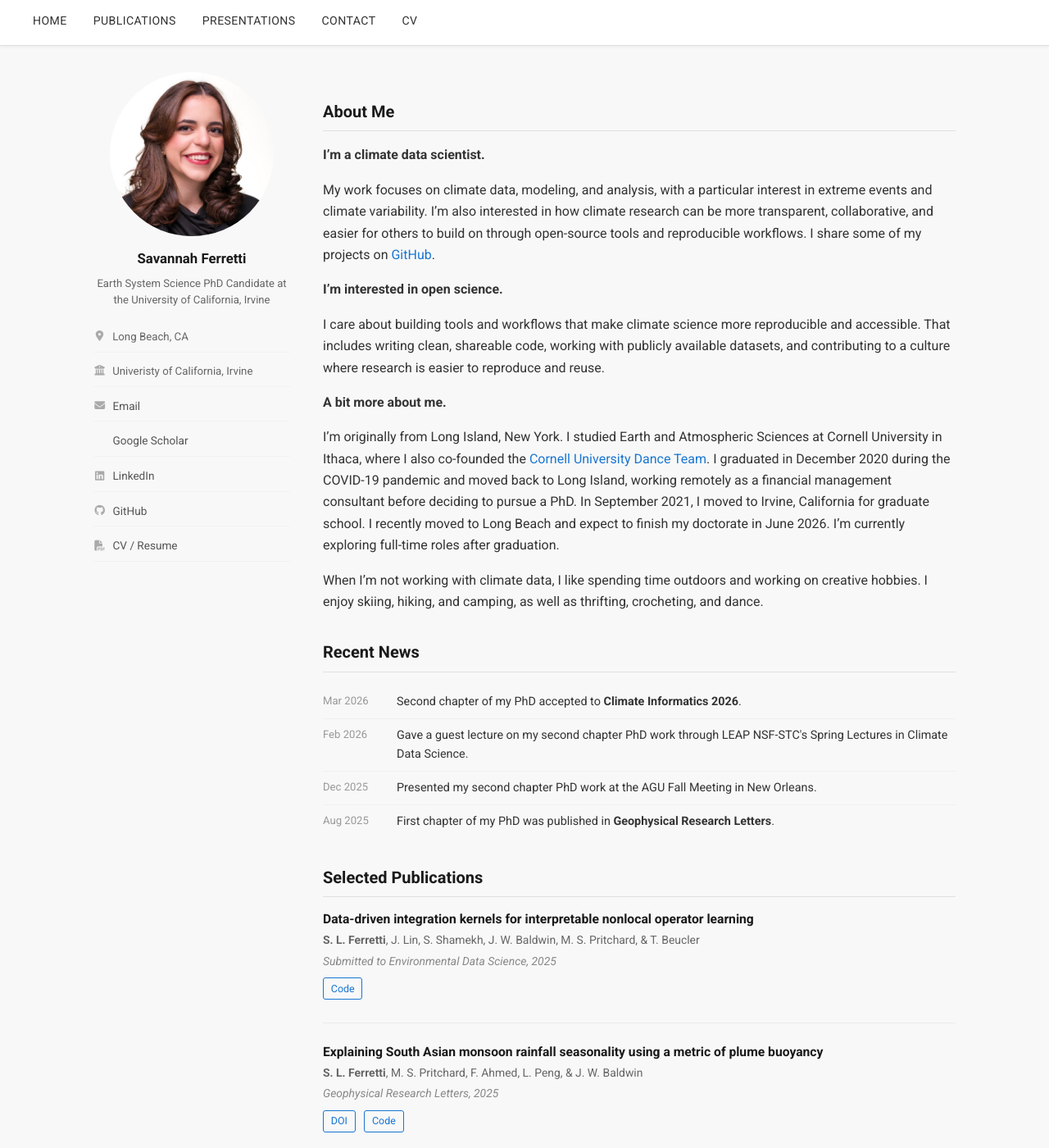
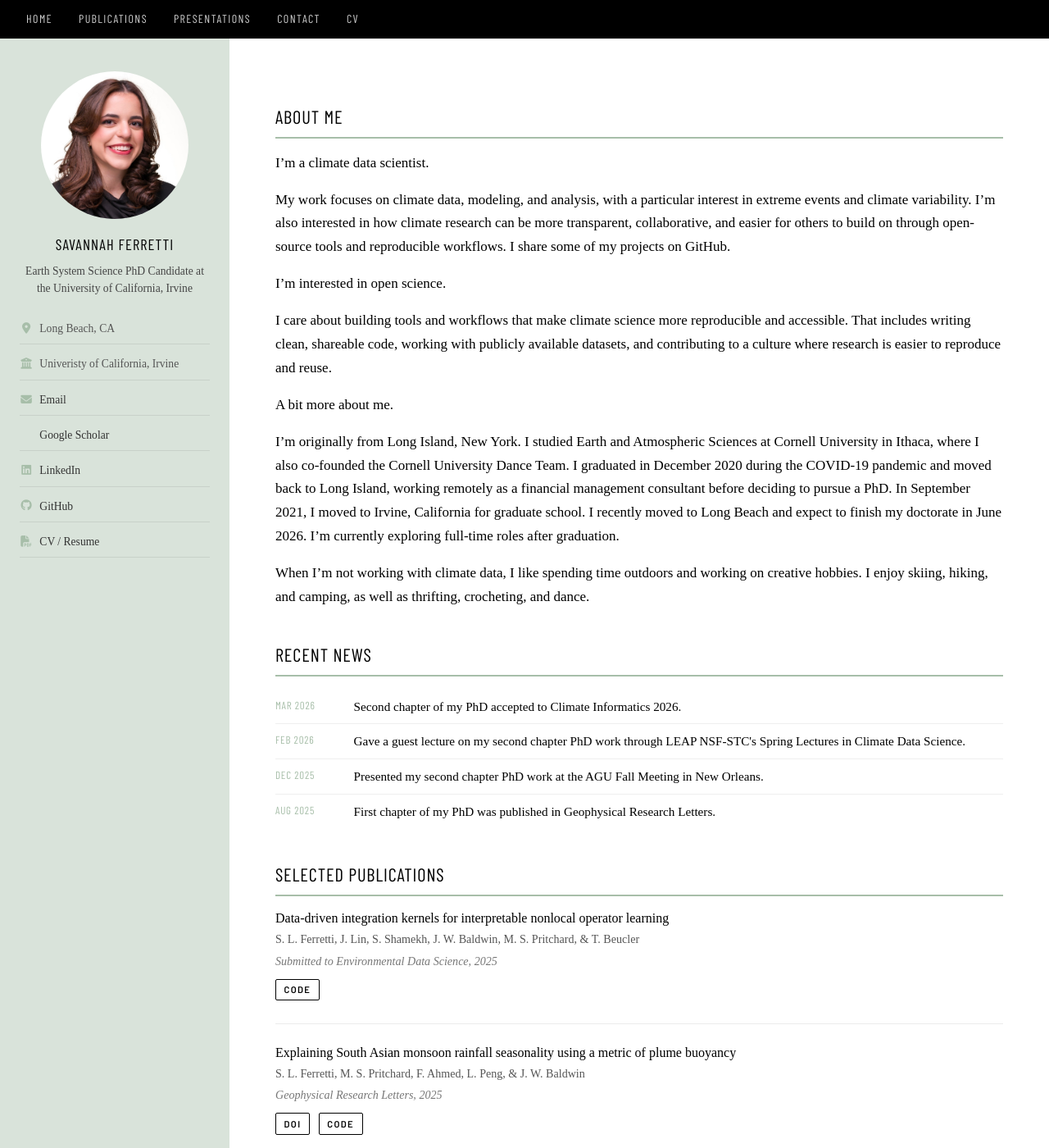
Before and after one commit to savannahferretti/savannahferretti.github.io, a Jekyll site: the page built from pages/index.md, in a window 1280 px wide and 1400 px high. Shown: the whole window at 82% size. Built offline with Jekyll 4.4.1, drawn with Linux system fonts in a browser that asks for light colours; some web fonts are replaced; a style sheet for code colours, icons or effects is not loaded.

Commit message:
Redesign: Barlow Condensed + Rasa Light + sage green palette, full-width layout
Fonts:
- Headings: Barlow Condensed 400, uppercase, letter-spacing
- Body: Rasa Light 300 (serif), Rasa 500 for strong/publication titles
- Buttons & badges: Barlow SemiBold 600, 13px, uppercase, letter-spacing: 3px

Color palette (#000000 / #FFFFFF / #D9E3DA / #A7BEA9):
- Masthead: black background, white nav links, sage green hover underline
- Sidebar: #D9E3DA (light sage) background, full-height sticky
- Accent: #A7BEA9 for h2 borders, news date column, icon color, focus rings,
  button hover state
- All buttons/badges: black background → sage on hover

Layout:
- Removed max-width cap on .wrapper so the layout fills the full viewport width
- Sidebar stays fixed at 280px, main content takes all remaining space
- Added CSS variables for masthead height and palette colors
- Responsive breakpoint updated to 900px

https://claude.ai/code/session_01BJ1bJEe2rXkMdueacyJrc7

```diff
--- a/_layouts/default.html
+++ b/_layouts/default.html
@@ -4,6 +4,9 @@
   <meta charset="UTF-8">
   <meta name="viewport" content="width=device-width, initial-scale=1.0">
   <title>{% if page.title and page.title != site.title %}{{ page.title }} | {% endif %}{{ site.title }}</title>
+  <link rel="preconnect" href="https://fonts.googleapis.com">
+  <link rel="preconnect" href="https://fonts.gstatic.com" crossorigin>
+  <link href="https://fonts.googleapis.com/css2?family=Barlow+Condensed:wght@400&family=Barlow:wght@600&family=Rasa:ital,wght@0,300;0,500;1,300&display=swap" rel="stylesheet">
   <link rel="stylesheet" href="https://cdnjs.cloudflare.com/ajax/libs/font-awesome/6.5.2/css/all.min.css" referrerpolicy="no-referrer">
   <link rel="stylesheet" href="https://cdn.jsdelivr.net/gh/jpswalsh/academicons@1/css/academicons.min.css">
   <link rel="stylesheet" href="/design/style.css">
--- a/design/style.css
+++ b/design/style.css
@@ -1,4 +1,15 @@
-@import url('https://fonts.googleapis.com/css2?family=Roboto:ital,wght@0,300;0,400;0,700;1,400&display=swap');
+@import url('https://fonts.googleapis.com/css2?family=Barlow+Condensed:wght@400&family=Barlow:wght@600&family=Rasa:ital,wght@0,300;0,500;1,300&display=swap');
+
+/* ── Variables ── */
+
+:root {
+  --masthead-h: 47px;
+  --black:      #000000;
+  --white:      #ffffff;
+  --sage-light: #D9E3DA;
+  --sage:       #A7BEA9;
+  --sidebar-w:  280px;
+}
 
 /* ── Reset & Base ── */
 
@@ -7,68 +18,103 @@
 }
 
 body {
-  font-family: 'Roboto', sans-serif;
+  font-family: 'Rasa', serif;
+  font-weight: 300;
   margin: 0;
   padding: 0;
-  background: #f8f8f8;
-  color: #333;
-  line-height: 1.65;
-  font-size: 16px;
+  background: var(--white);
+  color: var(--black);
+  line-height: 1.7;
+  font-size: 17px;
 }
+
+/* ── Headings ── */
+
+h1, h2, h3, h4, h5, h6 {
+  font-family: 'Barlow Condensed', sans-serif;
+  font-weight: 400;
+  text-transform: uppercase;
+  letter-spacing: 0.04em;
+  color: var(--black);
+}
+
+h1 { font-size: 2.2rem; margin-top: 0; margin-bottom: 0.5rem; }
+h2 { font-size: 1.4rem; border-bottom: 2px solid var(--sage); padding-bottom: 0.35rem; margin-top: 2.25rem; margin-bottom: 1rem; }
+h3 { font-size: 1.1rem; margin-bottom: 0.25rem; }
+
+p { margin: 0 0 1rem; }
+
+strong { font-weight: 500; }
+
+a {
+  color: var(--black);
+  text-decoration: none;
+}
+
+a:hover {
+  color: var(--sage);
+}
+
+ul, ol { padding-left: 1.4rem; margin: 0 0 1rem; }
+li { margin-bottom: 0.3rem; }
 
 /* ── Masthead ── */
 
 .masthead {
-  background: white;
-  border-bottom: 1px solid #ddd;
+  background: var(--black);
   position: sticky;
   top: 0;
   z-index: 200;
-  box-shadow: 0 1px 4px rgba(0, 0, 0, 0.06);
+  height: var(--masthead-h);
+  display: flex;
+  align-items: stretch;
 }
 
 .masthead-nav {
   display: flex;
-  padding: 0 1.5rem;
+  align-items: stretch;
+  padding: 0 1rem;
 }
 
 .masthead-nav a {
-  display: inline-block;
-  padding: 0.9rem 1rem;
-  color: #333;
+  display: flex;
+  align-items: center;
+  padding: 0 1rem;
+  color: rgba(255, 255, 255, 0.8);
+  font-family: 'Barlow Condensed', sans-serif;
+  font-weight: 400;
+  font-size: 0.88rem;
+  letter-spacing: 0.1em;
+  text-transform: uppercase;
   text-decoration: none;
-  font-size: 0.88rem;
-  font-weight: 500;
-  letter-spacing: 0.03em;
-  text-transform: uppercase;
-  border-bottom: 3px solid transparent;
+  border-bottom: 2px solid transparent;
   transition: color 0.15s, border-color 0.15s;
 }
 
 .masthead-nav a:hover {
-  color: #1976D2;
-  border-bottom-color: #1976D2;
+  color: var(--white);
+  border-bottom-color: var(--sage);
 }
 
-/* ── Page layout ── */
+/* ── Full-width wrapper ── */
 
 .wrapper {
   display: flex;
-  gap: 2.5rem;
-  padding: 2rem 1.5rem;
-  max-width: 1100px;
-  margin: 0 auto;
-  align-items: flex-start;
+  min-height: calc(100vh - var(--masthead-h));
 }
 
 /* ── Sidebar ── */
 
 .sidebar {
-  width: 240px;
-  min-width: 240px;
+  width: var(--sidebar-w);
+  min-width: var(--sidebar-w);
   flex-shrink: 0;
+  background: var(--sage-light);
+  padding: 2.5rem 1.5rem;
   position: sticky;
-  top: calc(47px + 2rem); /* masthead height + padding */
+  top: var(--masthead-h);
+  height: calc(100vh - var(--masthead-h));
+  overflow-y: auto;
 }
 
 .author-profile {
@@ -76,26 +122,30 @@ body {
 }
 
 .author__avatar {
-  width: 200px;
-  height: 200px;
+  width: 180px;
+  height: 180px;
   border-radius: 50%;
   object-fit: cover;
   display: block;
-  margin: 0 auto 0.9rem;
+  margin: 0 auto 1rem;
 }
 
 .author__name {
-  font-size: 1.05rem;
-  font-weight: 700;
+  font-family: 'Barlow Condensed', sans-serif;
+  font-weight: 400;
+  font-size: 1.15rem;
+  text-transform: uppercase;
+  letter-spacing: 0.06em;
   margin: 0 0 0.35rem;
-  color: #1a1a1a;
 }
 
 .author__bio {
-  font-size: 0.82rem;
-  color: #666;
+  font-family: 'Rasa', serif;
+  font-weight: 300;
+  font-size: 0.85rem;
+  color: #444;
   line-height: 1.55;
-  margin: 0 0 1rem;
+  margin: 0 0 1.25rem;
 }
 
 /* Social links list */
@@ -109,40 +159,41 @@ body {
 
 .author__urls li {
   padding: 0.45rem 0;
-  border-bottom: 1px solid #f2f2f2;
+  border-bottom: 1px solid rgba(0, 0, 0, 0.08);
   font-size: 0.85rem;
-  color: #555;
   display: flex;
   align-items: center;
   gap: 0.5rem;
 }
 
 .author__urls li.author__info {
-  color: #666;
-  font-size: 0.83rem;
+  color: #555;
+  font-family: 'Rasa', serif;
+  font-weight: 300;
 }
 
 .author__urls li a {
-  color: #555;
+  color: #333;
   text-decoration: none;
   display: flex;
   align-items: center;
   gap: 0.5rem;
   width: 100%;
+  font-family: 'Rasa', serif;
+  font-weight: 300;
   transition: color 0.15s;
 }
 
 .author__urls li a:hover {
-  color: #1976D2;
+  color: var(--black);
   text-decoration: none;
 }
 
 .author__urls i {
-  color: #aaa;
+  color: var(--sage);
   width: 1.2em;
   text-align: center;
   flex-shrink: 0;
-  font-size: 0.95em;
 }
 
 /* ── Main content ── */
@@ -150,55 +201,7 @@ body {
 .main-content {
   flex: 1;
   min-width: 0;
-}
-
-/* ── Typography ── */
-
-h1 {
-  font-size: 1.8rem;
-  font-weight: 700;
-  margin-top: 0;
-  margin-bottom: 0.5rem;
-  color: #1a1a1a;
-}
-
-h2 {
-  font-size: 1.25rem;
-  font-weight: 700;
-  color: #1a1a1a;
-  border-bottom: 1px solid #e0e0e0;
-  padding-bottom: 0.4rem;
-  margin-top: 2rem;
-  margin-bottom: 1rem;
-}
-
-h3 {
-  font-size: 1rem;
-  font-weight: 700;
-  color: #222;
-  margin-bottom: 0.3rem;
-}
-
-p {
-  margin: 0 0 1rem;
-}
-
-a {
-  color: #1976D2;
-  text-decoration: none;
-}
-
-a:hover {
-  text-decoration: underline;
-}
-
-ul, ol {
-  padding-left: 1.5rem;
-  margin: 0 0 1rem;
-}
-
-li {
-  margin-bottom: 0.3rem;
+  padding: 2.5rem 3.5rem;
 }
 
 /* ── News table ── */
@@ -206,7 +209,6 @@ li {
 .news-table {
   width: 100%;
   border-collapse: collapse;
-  font-size: 0.9rem;
   margin-bottom: 0.5rem;
 }
 
@@ -217,16 +219,19 @@ li {
 .news-table td {
   padding: 0.5rem 0;
   vertical-align: top;
-  border-bottom: 1px solid #f0f0f0;
+  border-bottom: 1px solid #efefef;
+  font-size: 0.95rem;
 }
 
 .news-table td:first-child {
   white-space: nowrap;
-  color: #999;
+  color: var(--sage);
+  font-family: 'Barlow Condensed', sans-serif;
   font-size: 0.82rem;
+  letter-spacing: 0.06em;
+  text-transform: uppercase;
   padding-right: 1.5rem;
   min-width: 90px;
-  font-weight: 500;
 }
 
 /* ── Publications ── */
@@ -242,22 +247,22 @@ li {
 }
 
 .publication__title {
-  font-weight: 700;
-  font-size: 0.98rem;
+  font-weight: 500;
+  font-size: 1rem;
   margin: 0 0 0.2rem;
-  color: #1a1a1a;
+  color: var(--black);
   line-height: 1.4;
 }
 
 .publication__authors {
-  font-size: 0.87rem;
-  color: #666;
+  font-size: 0.88rem;
+  color: #555;
   margin: 0 0 0.15rem;
 }
 
 .publication__venue {
-  font-size: 0.87rem;
-  color: #888;
+  font-size: 0.88rem;
+  color: #777;
   font-style: italic;
   margin: 0 0 0.5rem;
 }
@@ -266,60 +271,46 @@ li {
   display: inline-block;
   margin-right: 0.4rem;
   margin-bottom: 0.2rem;
-  font-size: 0.78rem;
-  padding: 0.15rem 0.55rem;
-  border: 1px solid #1976D2;
-  border-radius: 3px;
-  color: #1976D2;
+  font-family: 'Barlow', sans-serif;
+  font-weight: 600;
+  font-size: 0.7rem;
+  letter-spacing: 0.12em;
+  text-transform: uppercase;
+  padding: 0.18rem 0.6rem;
+  border: 1px solid var(--black);
+  border-radius: 2px;
+  color: var(--black);
   text-decoration: none;
   transition: background 0.15s, color 0.15s;
 }
 
 .publication__links a:hover {
-  background: #1976D2;
-  color: white;
+  background: var(--black);
+  color: var(--white);
   text-decoration: none;
-}
-
-/* ── Project entries ── */
-
-.project {
-  margin-bottom: 1.5rem;
-  padding-bottom: 1.5rem;
-  border-bottom: 1px solid #ebebeb;
-}
-
-.project:last-child {
-  border-bottom: none;
-}
-
-.project h3 {
-  margin-top: 0;
-}
-
-.project p {
-  font-size: 0.95rem;
-  color: #555;
-  margin: 0 0 0.5rem;
 }
 
 /* ── Button ── */
 
 a.button {
   display: inline-block;
-  padding: 0.5rem 1.25rem;
-  background: #1976D2;
-  color: white !important;
-  border-radius: 4px;
-  font-size: 0.88rem;
-  font-weight: 500;
+  padding: 0.55rem 1.4rem;
+  background: var(--black);
+  color: var(--white) !important;
+  border-radius: 2px;
+  font-family: 'Barlow', sans-serif;
+  font-weight: 600;
+  font-size: 13px;
+  text-transform: uppercase;
+  letter-spacing: 3px;
   text-decoration: none !important;
   transition: background 0.15s;
   margin-top: 0.25rem;
 }
 
 a.button:hover {
-  background: #0d47a1;
+  background: var(--sage);
+  color: var(--white) !important;
 }
 
 /* ── Contact page ── */
@@ -339,12 +330,8 @@ a.button:hover {
 
 .contact-intro p {
   font-size: 0.95rem;
-  color: #555;
-  line-height: 1.7;
-}
-
-.contact-intro a {
-  color: #1976D2;
+  color: #444;
+  line-height: 1.75;
 }
 
 /* Contact form */
@@ -355,23 +342,26 @@ a.button:hover {
 
 .contact-form label {
   display: block;
-  font-size: 0.85rem;
-  font-weight: 500;
-  color: #444;
+  font-family: 'Barlow Condensed', sans-serif;
+  font-weight: 400;
+  font-size: 0.82rem;
+  letter-spacing: 0.1em;
+  text-transform: uppercase;
+  color: #555;
   margin-bottom: 0.35rem;
-  letter-spacing: 0.02em;
 }
 
 .contact-form input,
 .contact-form textarea {
   width: 100%;
   padding: 0.6rem 0.75rem;
-  font-family: 'Roboto', sans-serif;
-  font-size: 0.9rem;
-  color: #333;
-  background: white;
-  border: 1px solid #d0d0d0;
-  border-radius: 4px;
+  font-family: 'Rasa', serif;
+  font-weight: 300;
+  font-size: 0.95rem;
+  color: var(--black);
+  background: var(--white);
+  border: 1px solid #ccc;
+  border-radius: 2px;
   transition: border-color 0.15s, box-shadow 0.15s;
   outline: none;
   resize: vertical;
@@ -379,52 +369,52 @@ a.button:hover {
 
 .contact-form input:focus,
 .contact-form textarea:focus {
-  border-color: #1976D2;
-  box-shadow: 0 0 0 3px rgba(25, 118, 210, 0.12);
+  border-color: var(--sage);
+  box-shadow: 0 0 0 3px rgba(167, 190, 169, 0.25);
 }
 
 .form-submit {
   display: inline-block;
-  padding: 0.55rem 1.5rem;
-  background: #1976D2;
-  color: white;
+  padding: 0.55rem 1.4rem;
+  background: var(--black);
+  color: var(--white);
   border: none;
-  border-radius: 4px;
-  font-family: 'Roboto', sans-serif;
-  font-size: 0.9rem;
-  font-weight: 500;
+  border-radius: 2px;
+  font-family: 'Barlow', sans-serif;
+  font-weight: 600;
+  font-size: 13px;
+  text-transform: uppercase;
+  letter-spacing: 3px;
   cursor: pointer;
   transition: background 0.15s;
   margin-top: 0.25rem;
 }
 
 .form-submit:hover {
-  background: #0d47a1;
+  background: var(--sage);
 }
 
 /* ── Responsive ── */
 
-@media (max-width: 768px) {
+@media (max-width: 900px) {
   .wrapper {
     flex-direction: column;
-    padding: 1rem;
-    gap: 1.5rem;
   }
 
   .sidebar {
     width: 100%;
     min-width: unset;
     position: static;
+    height: auto;
   }
 
-  .author__avatar {
-    width: 150px;
-    height: 150px;
+  .main-content {
+    padding: 1.5rem;
   }
 
   .masthead-nav a {
-    padding: 0.75rem 0.6rem;
-    font-size: 0.8rem;
+    padding: 0 0.65rem;
+    font-size: 0.78rem;
   }
 
   .contact-layout {
```
